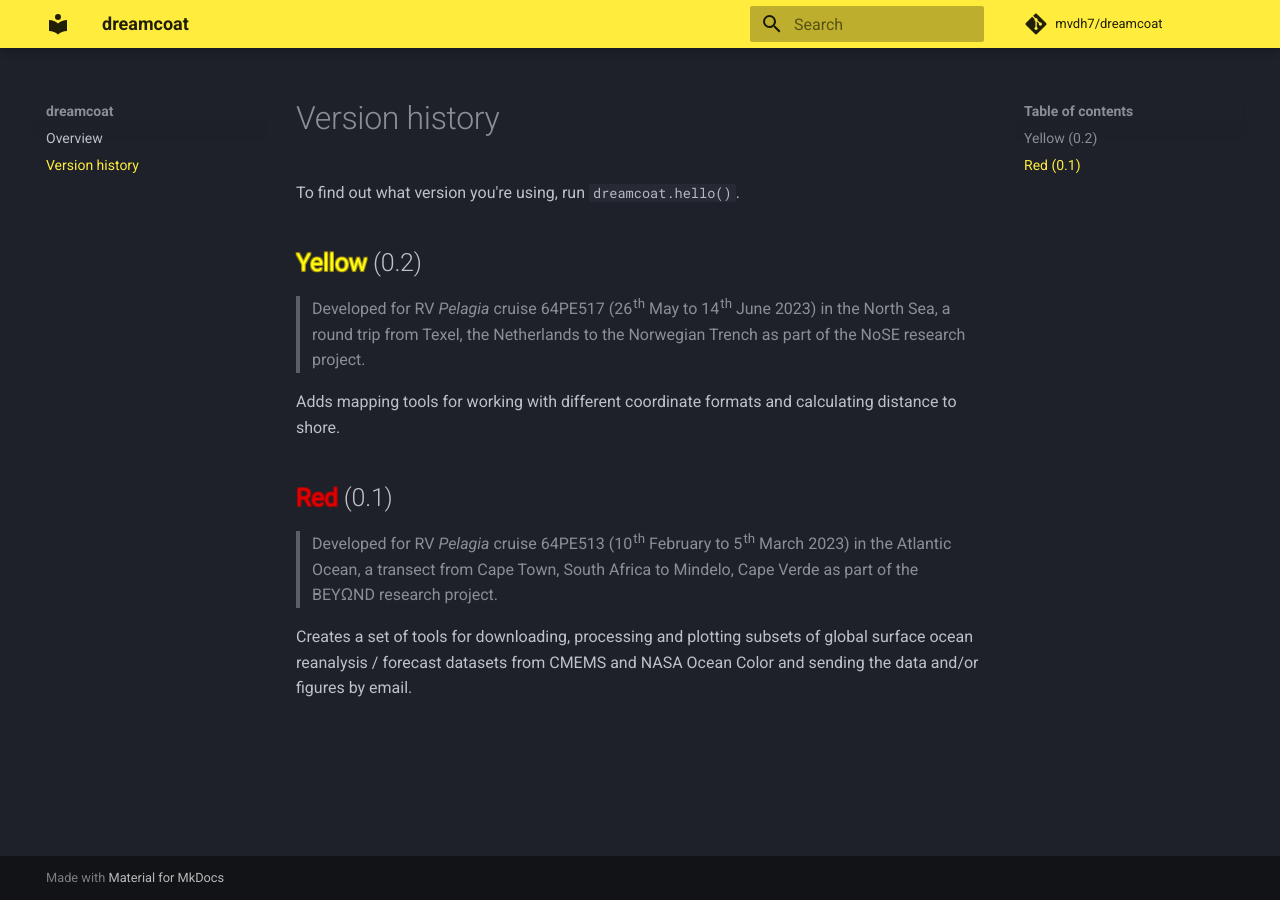
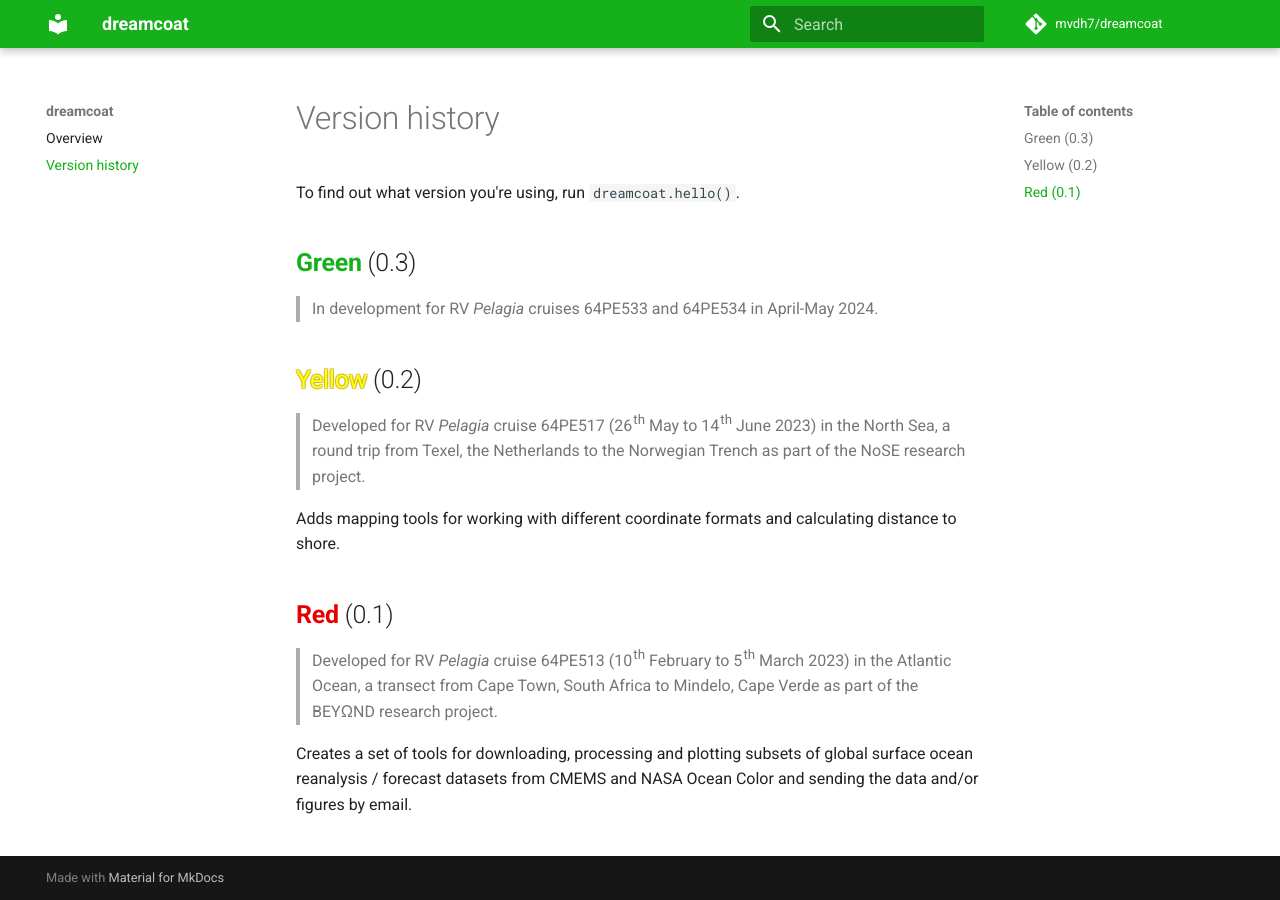
Before and after one commit to mvdh7/dreamcoat, an MkDocs documentation site: the page built from docs/versions.md, in a window 1280 px wide. Built offline with MkDocs 1.6.1 and Material for MkDocs 9.7.7, drawn with Linux system fonts in a browser that asks for light colours; comment, search, counter and statistics services are not loaded.

Commit message:
Prepare for Green

```diff
--- a/docs/stylesheets/colours.css
+++ b/docs/stylesheets/colours.css
@@ -2,4 +2,9 @@
     --md-primary-fg-color: #e50000;
     --md-accent-fg-color: #e50000aa;
     --md-typeset-a-color: #e50000;
-  }
+}
+[data-md-color-scheme="dreamcoat-green"] {
+  --md-primary-fg-color: #15b01a;
+  --md-accent-fg-color: #15b01aaa;
+  --md-typeset-a-color: #15b01a;
+}
--- a/docs/versions.md
+++ b/docs/versions.md
@@ -1,6 +1,10 @@
 # Version history
 
 To find out what version you're using, run `dreamcoat.hello()`.
+
+## <span style='color:#15b01a; font-weight: 1000'>Green</span> (0.3)
+
+> In development for RV *Pelagia* cruises 64PE533 and 64PE534 in April-May 2024.
 
 ## <span style='color:#ffff14; font-weight: 500; text-shadow: -1px 1px 0 #ceb301aa, 1px 1px 0 #ceb301aa, 1px -1px 0 #ceb301aa, -1px -1px 0 #ceb301aa;'>Yellow</span> (0.2)
 
@@ -8,7 +12,7 @@ To find out what version you're using, run `dreamcoat.hello()`.
 
 Adds mapping tools for working with different coordinate formats and calculating distance to shore.
 
-## <span style='color:#e50000; font-weight: 500; text-shadow: -1px 1px 0 #bb0000aa, 1px 1px 0 #bb0000aa, 1px -1px 0 #bb0000aa, -1px -1px 0 #bb0000aa;'>Red</span> (0.1)
+## <span style='color:#e50000; font-weight: 1000'>Red</span> (0.1)
 
 > Developed for RV *Pelagia* cruise 64PE513 (10<sup>th</sup> February to 5<sup>th</sup> March 2023) in the Atlantic Ocean, a transect from Cape Town, South Africa to Mindelo, Cape Verde as part of the BEYΩND research project.
 
--- a/mkdocs.yml
+++ b/mkdocs.yml
@@ -12,9 +12,7 @@ nav:
 theme:
   name: material
   palette:
-    scheme: slate
-    primary: yellow
-    accent: amber
+    scheme: dreamcoat-green
   features:
     - navigation.instant
 
```
Also changed, not shown: 1 other file.
